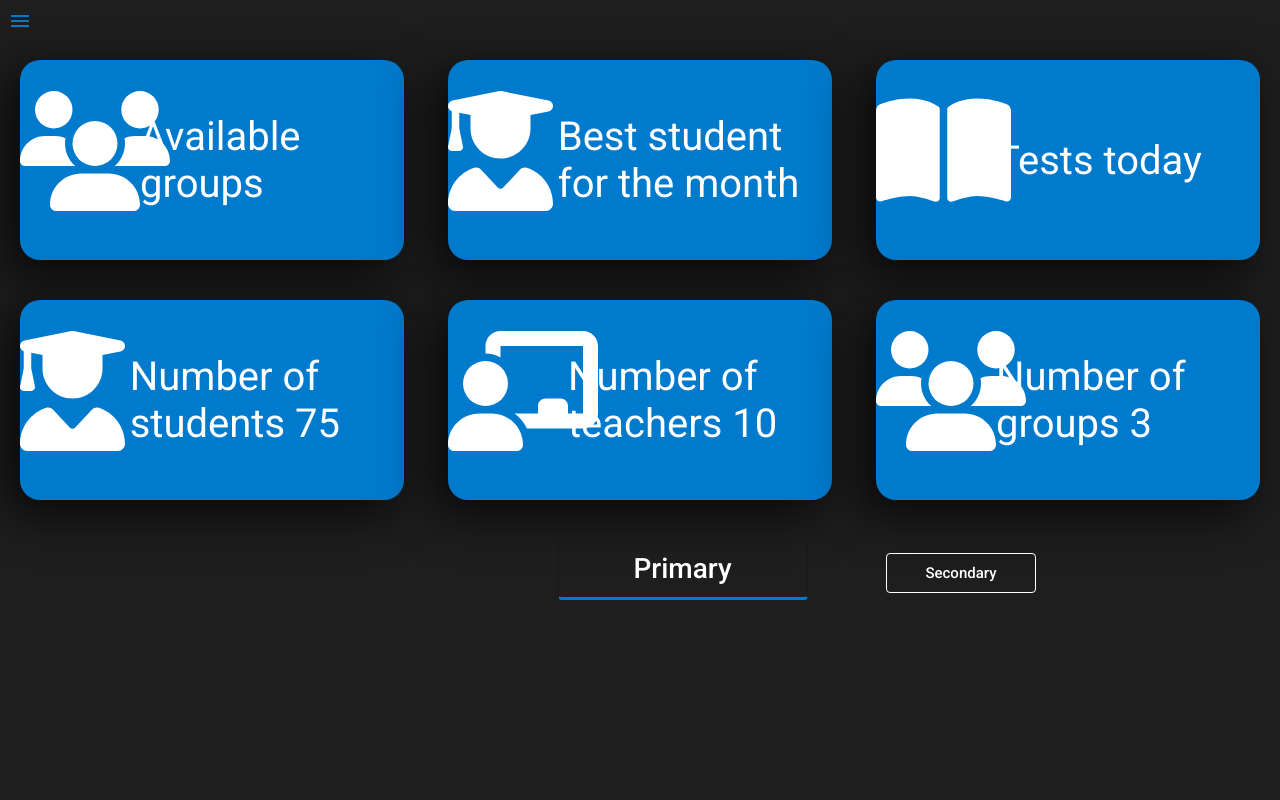
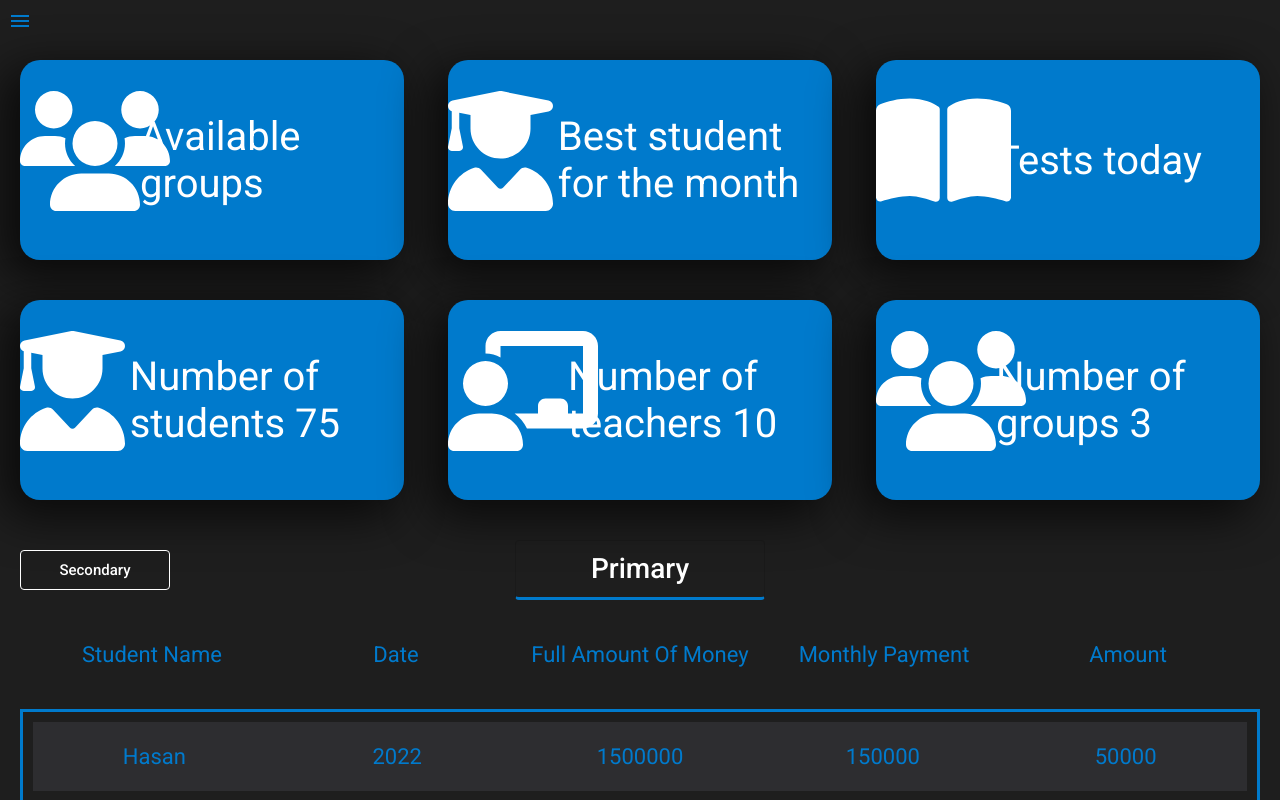
Before and after one commit to hasanAntakly/Schools, an Angular app: page / in a window 1280 px wide. Built offline with nearby package versions, Linux system fonts and the light colour scheme.

Commit message:
Finished home but the dialogs for the cards

```diff
--- a/src/app/View/home/home.component.css
+++ b/src/app/View/home/home.component.css
@@ -31,6 +31,9 @@
 
 .homebtnContainer{
 	height: 100px;
+	display: flex;
+	justify-content: center;
+	align-items: center;
 }
 
 .homebtns{
@@ -38,3 +41,53 @@
 	width: 250px;
 	height: 60px;
 }
+
+.homeDataGridContainer{
+	display: flex;
+	flex-direction: column;
+	justify-content: space-between;
+}
+
+.homeDataGrid{
+	border: solid 3px var(--mc);
+	height: auto;
+	margin: 20px;
+}
+
+.dataGridtxtContainer{
+	display: flex;
+	justify-content: space-between;
+	align-items: center;
+	margin: 0 30px;
+}
+
+.dataGridtxt{
+	text-align: center;
+	width: 300px;
+	color: var(--mc);
+	font-size: 22px;
+}
+
+.dataGridItem{
+	display: flex;
+	justify-content: space-between;
+	align-items: center;
+	background-color: var(--lbg);
+	margin: 10px;
+	transition: 0.4s;
+	cursor: pointer;
+}
+
+.dataGridItem:hover{
+	background-color: var(--dbg);
+}
+
+.NotReadyHomeItemIcon{
+	display: flex;
+	justify-content: center;
+	align-items: center;
+	width: 100%;
+	height: 300px;
+	font-size: 120px;
+	color: var(--fg);
+}
--- a/src/app/View/home/home.component.html
+++ b/src/app/View/home/home.component.html
@@ -32,6 +32,29 @@
 	<button class="homebtns" [@PClickedT]="PClicked ? 'PClicked' : 'PNotClicked'" (click)="toggleP(); toggleS();" mat-stroked-button>Primary</button>
 	<button class="homebtns" [@SClickedT]="SClicked ? 'SClicked' : 'SNotClicked'" (click)="toggleS(); toggleP();" mat-stroked-button>Secondary</button>
 </div>
-<div>
 
+<div class="homeDataGridContainer" [@SGridClickedT]="SClicked ? 'SGridClicked' : 'SGridNotClicked'">
+	<div class="homeDataGrid">
+		<fa-icon class="NotReadyHomeItemIcon" [icon]="faTO"></fa-icon>
+		<p class="NotReadyHomeItemIcon" style="font-size: 30px; height: auto; margin-top: -50px; color: white;">This feature is under construction</p>
+	</div>
 </div>
+
+<div class="homeDataGridContainer" [@PGridClickedT]="PClicked ? 'PGridClicked' : 'PGridNotClicked'">
+	<div class="dataGridtxtContainer">
+		<p class="dataGridtxt">Student Name</p>
+		<p class="dataGridtxt">Date</p>
+		<p class="dataGridtxt">Full Amount Of Money</p>
+		<p class="dataGridtxt">Monthly Payment</p>
+		<p class="dataGridtxt">Amount</p>
+	</div>
+	<div class="homeDataGrid">
+		<div class="dataGridItem" *ngFor="let item of sthtp;">
+			<p class="dataGridtxt">{{item.SN}}</p>
+			<p class="dataGridtxt">{{item.D}}</p>
+			<p class="dataGridtxt">{{item.FAOM}}</p>
+			<p class="dataGridtxt">{{item.MP}}</p>
+			<p class="dataGridtxt">{{item.A}}</p>
+		</div>
+	</div>
+</div>
--- a/src/app/View/home/home.component.ts
+++ b/src/app/View/home/home.component.ts
@@ -4,6 +4,7 @@ import { faUsers } from '@fortawesome/free-solid-svg-icons';
 import { faUserGraduate } from '@fortawesome/free-solid-svg-icons';
 import { faBookOpen } from '@fortawesome/free-solid-svg-icons';
 import { faChalkboardTeacher } from '@fortawesome/free-solid-svg-icons';
+import { faTools } from '@fortawesome/free-solid-svg-icons';
 
 @Component({
   selector: 'app-home',
@@ -14,14 +15,15 @@ import { faChalkboardTeacher } from '@fortawesome/free-solid-svg-icons';
 			// ...
 			state('PClicked', style({
 				fontSize: '28px',
-				left: '42%',
 				width: '250px',
 				height: '60px',
-				borderBottom: 'solid 3px var(--mc)'
+				borderBottom: 'solid 3px var(--mc)',
+				pointerEvents: 'none'
 			})),
 			state('PNotClicked', style({
+				position: 'absolute',
 				fontSize: '15px',
-				left: '60%',
+				left: '0',
 				width: '150px',
 				height: '40px',
 				border: 'solid 1px var(--fg)'
@@ -37,22 +39,53 @@ import { faChalkboardTeacher } from '@fortawesome/free-solid-svg-icons';
 			// ...
 			state('SClicked', style({
 				fontSize: '28px',
-				left: '32%',
 				width: '250px',
 				height: '60px',
-				borderBottom: 'solid 3px var(--mc)'
+				borderBottom: 'solid 3px var(--mc)',
+				pointerEvents: 'none'
 			})),
 			state('SNotClicked', style({
+				position: 'absolute',
 				fontSize: '15px',
-				left: '45%',
+				left: '0',
 				width: '150px',
 				height: '40px',
-				border: 'solid 1px var(--fg)'
+				border: 'solid 1px var(--fg)',
 			})),
 			transition('SClicked => SNotClicked', [
 				animate('0.3s')
 			]),
 			transition('SNotClicked => SClicked', [
+				animate('0.3s')
+			]),
+		]),
+		trigger('PGridClickedT', [
+			// ...
+			state('PGridClicked', style({
+			})),
+			state('PGridNotClicked', style({
+				height: '0px',
+				opacity: '0'
+			})),
+			transition('PGridClicked => PGridNotClicked', [
+				animate('0.3s')
+			]),
+			transition('PGridNotClicked => PGridClicked', [
+				animate('0.3s')
+			]),
+		]),
+		trigger('SGridClickedT', [
+			// ...
+			state('SGridClicked', style({
+			})),
+			state('SGridNotClicked', style({
+				height: '0px',
+				opacity: '0'
+			})),
+			transition('SGridClicked => SGridNotClicked', [
+				animate('0.3s')
+			]),
+			transition('SGridNotClicked => SGridClicked', [
 				animate('0.3s')
 			]),
 		]),
@@ -65,6 +98,7 @@ export class HomeComponent implements OnInit {
 	faUG = faUserGraduate;
 	faB = faBookOpen;
 	faT = faChalkboardTeacher;
+	faTO = faTools;
 
 	StudentsNumber = "75";
 	GroupsNumber = "3";
@@ -86,4 +120,20 @@ export class HomeComponent implements OnInit {
   ngOnInit(): void {
   }
 
+	sthtp: STHTP[] =[
+		{SN : 'Hasan', D : '2022', FAOM : '1500000', MP : '150000', A : '50000'},
+		{SN : 'Ahmad', D : '2023', FAOM : '1800000', MP : '250000', A : '70000'},
+		{SN : 'Jasem', D : '2024', FAOM : '2500000', MP : '350000', A : '90000'},
+		{SN : 'Hasan', D : '2022', FAOM : '1500000', MP : '150000', A : '50000'},
+		{SN : 'Ahmad', D : '2023', FAOM : '1800000', MP : '250000', A : '70000'},
+		{SN : 'Jasem', D : '2024', FAOM : '2500000', MP : '350000', A : '90000'},
+	]
 }
+
+class STHTP {
+	SN = '';
+	D = '';
+	FAOM = '';
+	MP = '';
+	A = '';
+}
--- a/src/app/app.component.css
+++ b/src/app/app.component.css
@@ -11,6 +11,7 @@
 .container {
   width: 100%;
   height: 100%;
+  background-color: var(--dbg);
 }
 
 .sidenav {
--- a/src/index.html
+++ b/src/index.html
@@ -3,7 +3,7 @@
 <head>
   <meta charset="utf-8">
   <title>Schools</title>
-  <base href="/">
+  <base href="/" >
   <meta name="viewport" content="width=device-width, initial-scale=1">
   <link rel="icon" type="image/x-icon" href="favicon.ico">
   <link rel="preconnect" href="https://fonts.gstatic.com">
```
Also changed, not shown: src/app/app.component.ts (+4 -3 lines).
